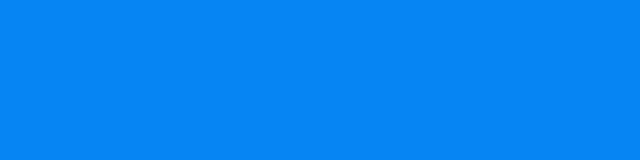
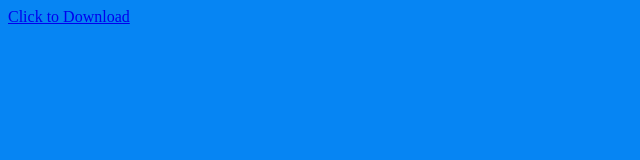
Before and after one commit to theosforanewera-rgb/Bsod, a plain HTML site: page index.html in a window 1280 px wide. Shown: the whole page, without its empty margins (0-640 px from the left). Drawn offline with Linux system fonts and the light colour scheme.

Commit message:
Update index.html

```diff
--- a/index.html
+++ b/index.html
@@ -1,4 +1,5 @@
 <title>Sad Screen of death</title>
 <body style="background-color: #0685f3;>
 <embed src="media/game.html" width="100%" height="100%">
+  <a href="media/game.html">Click to Download</a>
 </body>
```
